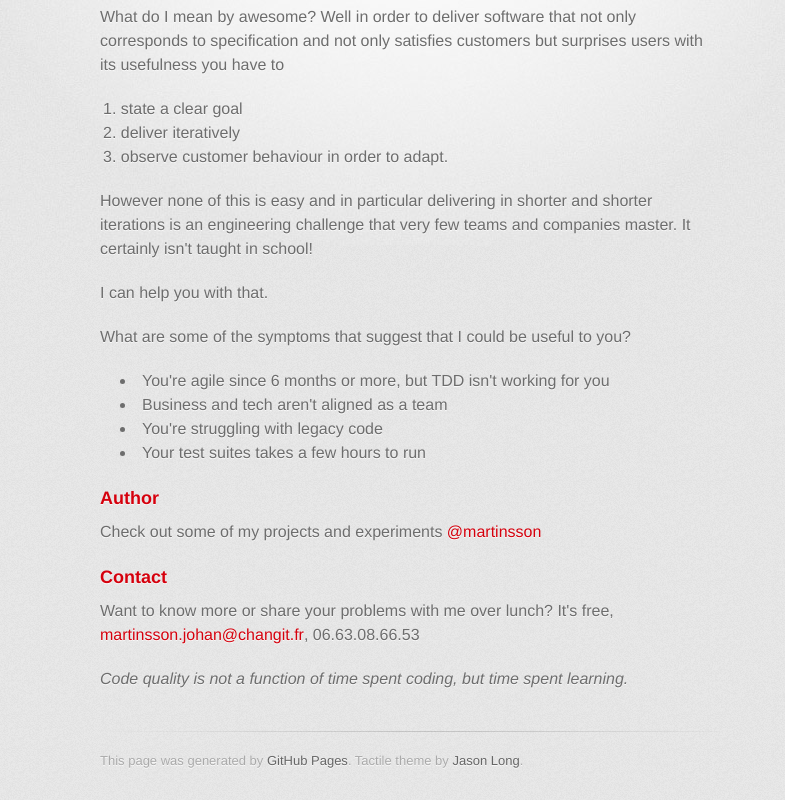
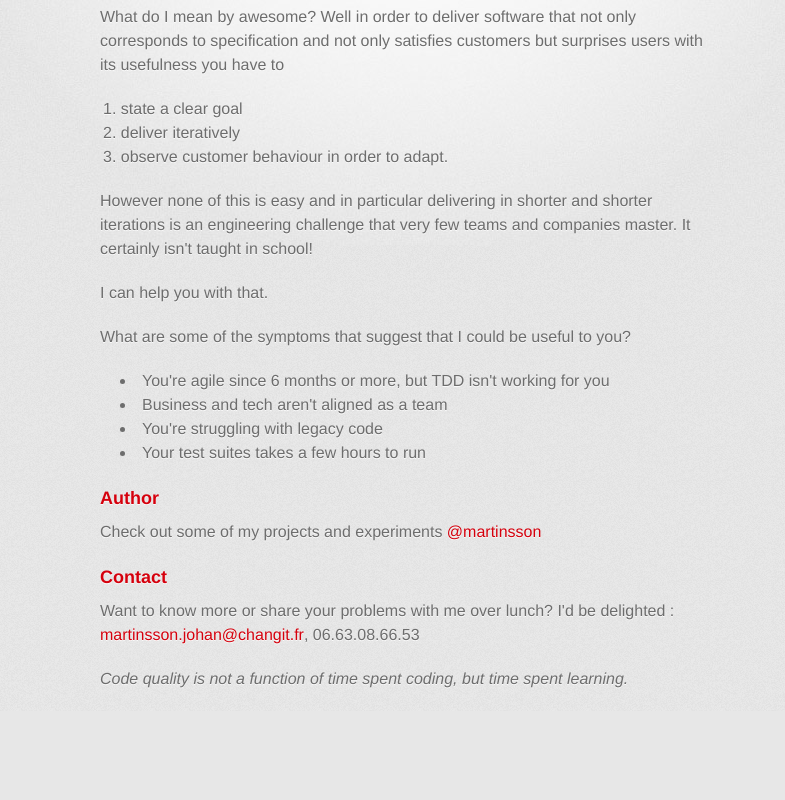
Before and after one commit to martinsson/martinsson.github.io, a plain HTML site: page index.html in a window 1280 px wide. Shown: the part 328-1128 px from the top of the page, without its empty margins (230-1015 px from the left). After the commit the page ends 1039 px from the top, so only its background shows below. Drawn offline with Linux system fonts and the light colour scheme; a web font is replaced by a local one.

```diff
--- a/index.html
+++ b/index.html
@@ -11,7 +11,7 @@
     <!--[if lt IE 9]>
     <script src="//html5shiv.googlecode.com/svn/trunk/html5.js"></script>
     <![endif]-->
-    <title>ChangIT by martinsson</title>
+    <title>ChangIT</title>
 
   </head>
 
@@ -65,14 +65,10 @@
 <h3>
 <a name="contact" class="anchor" href="#contact"><span class="octicon octicon-link"></span></a>Contact</h3>
 
-<p>Want to know more or share your problems with me over lunch? It's free, <a href="mailto:martinsson.johan@changit.fr">martinsson.johan@changit.fr</a>, 06.63.08.66.53</p>
+<p>Want to know more or share your problems with me over lunch? I'd be delighted : <a href="mailto:martinsson.johan@changit.fr">martinsson.johan@changit.fr</a>, 06.63.08.66.53</p>
 
 <p><em>Code quality is not a function of time spent coding, but time spent learning.</em></p>
         </section>
-
-        <footer>
-          This page was generated by <a href="http://pages.github.com">GitHub Pages</a>. Tactile theme by <a href="https://twitter.com/jasonlong">Jason Long</a>.
-        </footer>
 
 
       </div>
```
Also changed, not shown: 1 other file.
